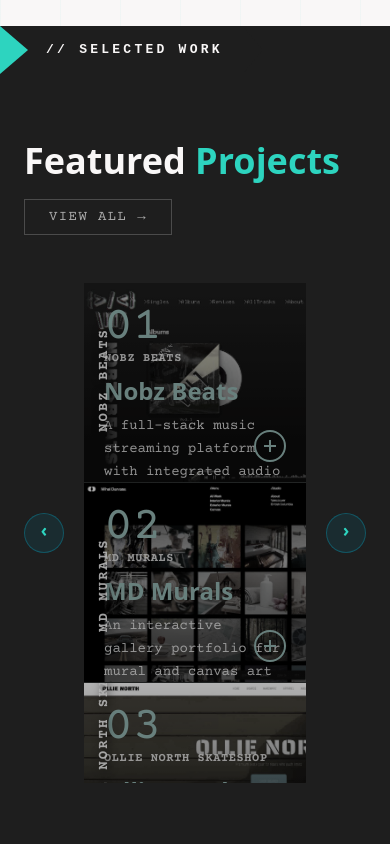
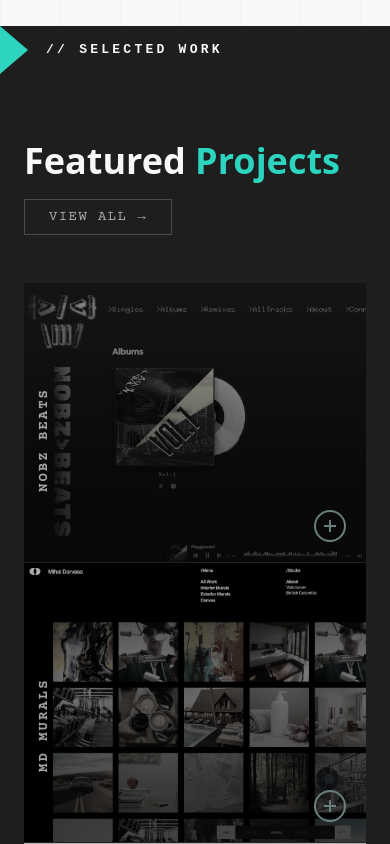
Before and after one commit to nobz226/dev-portfolio, a React (Vite) app: page / in a window 390 px wide. Shown: the part 1156-2000 px from the top of the page. Built offline with nearby package versions, Linux system fonts and the light colour scheme; a web font is replaced by a local one.

Commit message:
Fixed Accordion on Mobile

```diff
--- a/src/components/ProjectsAccordion.css
+++ b/src/components/ProjectsAccordion.css
@@ -102,7 +102,7 @@
 @media (max-width: 768px) {
   .accordion-slide {
     flex: 1;
-    min-height: 200px;
+    min-height: 280px;
     border-right: none;
     border-bottom: 1px solid rgba(45, 212, 191, 0.1);
     border-radius: 0;
@@ -110,7 +110,7 @@
 
   .accordion-slide.active {
     flex: 1;
-    min-height: 500px;
+    min-height: 600px;
   }
 
   .accordion-slide-title {
@@ -128,6 +128,10 @@
     white-space: nowrap;
     z-index: 3;
     text-shadow: 0 2px 8px rgba(0, 0, 0, 0.7);
+  }
+
+  .accordion-slide:nth-child(3) .accordion-slide-title {
+    top: 85%;
   }
 
   .slide-content {
--- a/src/components/ProjectsAccordion.jsx
+++ b/src/components/ProjectsAccordion.jsx
@@ -42,10 +42,10 @@ export default function ProjectsAccordion({ projects }) {
   }, [activeIndex])
 
   return (
-    <div className="flex items-center gap-5 w-full">
+    <div className="flex items-center md:gap-5 gap-0 w-full">
       {/* Previous button */}
       <button
-        className="w-10 h-10 md:w-[50px] md:h-[50px] bg-cyan-500/10 border border-cyan-500/30 rounded-full text-[#2dd4bf] cursor-pointer transition-all duration-300 hover:bg-cyan-500/20 hover:border-cyan-500/60 backdrop-blur-[10px] flex-shrink-0 flex items-center justify-center font-mono font-semibold text-xl md:text-2xl"
+        className="hidden md:flex w-10 h-10 md:w-[50px] md:h-[50px] bg-cyan-500/10 border border-cyan-500/30 rounded-full text-[#2dd4bf] cursor-pointer transition-all duration-300 hover:bg-cyan-500/20 hover:border-cyan-500/60 backdrop-blur-[10px] flex-shrink-0 items-center justify-center font-mono font-semibold text-xl md:text-2xl"
         onClick={handlePrevious}
         aria-label="Previous project"
       >
@@ -53,7 +53,7 @@ export default function ProjectsAccordion({ projects }) {
       </button>
 
       {/* Accordion Container */}
-      <div className="flex-1 relative overflow-hidden min-h-[500px] md:min-h-[500px]">
+      <div className="flex-1 relative md:overflow-hidden overflow-visible md:min-h-[500px]">
         <div className="flex md:flex-row flex-col h-[500px] md:h-[500px] md:items-stretch relative gap-0">
           {projects.map((project, index) => {
             const isActive = activeIndex === index
@@ -84,24 +84,24 @@ export default function ProjectsAccordion({ projects }) {
                 {/* Content area */}
                 <div className="slide-content">
                   {/* Slide number */}
-                  <div className={`text-5xl md:text-[64px] font-light text-[#2dd4bf] leading-none font-mono z-[3] mb-0 md:mb-0 ${isActive ? '' : 'md:absolute md:bottom-[30px] md:left-[30px]'}`}>
+                  <div className={`text-5xl md:text-[64px] font-light text-[#2dd4bf] leading-none font-mono z-[3] mb-0 md:mb-0 ${isActive ? '' : 'md:absolute md:bottom-[30px] md:left-[30px] hidden md:block'}`}>
                     {project.number}
                   </div>
 
                   {/* Project info */}
-                  <div className={`mb-5 transition-all duration-600 z-[3] relative ${isActive ? 'opacity-100 translate-y-0' : 'md:opacity-0 md:translate-y-[30px]'}`} style={{ transitionDelay: isActive ? '300ms' : '0ms' }}>
+                  <div className={`mb-5 transition-all duration-600 z-[3] relative ${isActive ? 'opacity-100 translate-y-0' : 'opacity-0 translate-y-[30px] md:opacity-0 md:translate-y-[30px]'}`} style={{ transitionDelay: isActive ? '300ms' : '0ms' }}>
                     <div className="text-xs md:text-sm font-semibold text-white/80 mb-2 font-mono uppercase tracking-wider">{project.title}</div>
                     <h3 className="text-2xl md:text-[28px] font-bold mb-2 text-[#2dd4bf] font-sans">{project.title}</h3>
                     <p className="text-sm md:text-base text-white/80 font-mono leading-relaxed">{project.description}</p>
                   </div>
 
                   {/* Tech badges */}
-                  <div className={`flex flex-wrap gap-2 transition-all duration-600 z-[3] relative ${isActive ? 'opacity-100 translate-y-0' : 'md:opacity-0 md:translate-y-[30px]'}`} style={{ transitionDelay: isActive ? '500ms' : '0ms' }}>
+                  <div className={`flex flex-wrap gap-2 transition-all duration-600 z-[3] relative ${isActive ? 'opacity-100 translate-y-0' : 'opacity-0 translate-y-[30px] md:opacity-0 md:translate-y-[30px]'}`} style={{ transitionDelay: isActive ? '500ms' : '0ms' }}>
                     {project.tech.map((t, i) => (
                       <Badge
                         key={`${project.slug}-${t}`}
                         variant="outline"
-                        className={`text-xs font-medium border-cyan-500/50 text-[#2dd4bf] bg-cyan-500/10 transition-all duration-300 ${isActive ? 'opacity-100 scale-100' : 'md:opacity-0 md:scale-75'}`}
+                        className={`text-xs font-medium border-cyan-500/50 text-[#2dd4bf] bg-cyan-500/10 transition-all duration-300 ${isActive ? 'opacity-100 scale-100' : 'opacity-0 scale-75 md:opacity-0 md:scale-75'}`}
                         style={{ transitionDelay: isActive ? `${550 + i * 50}ms` : '0ms' }}
                       >
                         {t}
@@ -110,7 +110,7 @@ export default function ProjectsAccordion({ projects }) {
                   </div>
 
                   {/* Project links */}
-                  <div className={`flex gap-4 mt-5 transition-all duration-600 z-[3] relative ${isActive ? 'opacity-100 translate-y-0' : 'md:opacity-0 md:translate-y-[30px]'}`} style={{ transitionDelay: isActive ? '750ms' : '0ms' }}>
+                  <div className={`flex gap-4 mt-5 transition-all duration-600 z-[3] relative ${isActive ? 'opacity-100 translate-y-0' : 'opacity-0 translate-y-[30px] md:opacity-0 md:translate-y-[30px]'}`} style={{ transitionDelay: isActive ? '750ms' : '0ms' }}>
                     {project.liveUrl && (
                       <a
                         href={project.liveUrl}
@@ -150,7 +150,7 @@ export default function ProjectsAccordion({ projects }) {
 
       {/* Next button */}
       <button
-        className="w-10 h-10 md:w-[50px] md:h-[50px] bg-cyan-500/10 border border-cyan-500/30 rounded-full text-[#2dd4bf] cursor-pointer transition-all duration-300 hover:bg-cyan-500/20 hover:border-cyan-500/60 backdrop-blur-[10px] flex-shrink-0 flex items-center justify-center font-mono font-semibold text-xl md:text-2xl"
+        className="hidden md:flex w-10 h-10 md:w-[50px] md:h-[50px] bg-cyan-500/10 border border-cyan-500/30 rounded-full text-[#2dd4bf] cursor-pointer transition-all duration-300 hover:bg-cyan-500/20 hover:border-cyan-500/60 backdrop-blur-[10px] flex-shrink-0 items-center justify-center font-mono font-semibold text-xl md:text-2xl"
         onClick={handleNext}
         aria-label="Next project"
       >
--- a/src/pages/Home/components/FeaturedProjects.jsx
+++ b/src/pages/Home/components/FeaturedProjects.jsx
@@ -42,6 +42,7 @@ const featured = [
 export default function FeaturedProjects() {
   return (
     <SectionWrapper id="featured" label="// selected work">
+      <div className="pb-[600px] md:pb-0">
         <div className="flex flex-col md:flex-row md:items-end justify-between mb-12 gap-4">
           <h2 className="font-sans font-bold text-4xl md:text-5xl text-[#f9f7f7] leading-tight">
             Featured <span className="text-[#2dd4bf]">Projects</span>
@@ -56,6 +57,7 @@ export default function FeaturedProjects() {
         </div>
 
         <ProjectsAccordion projects={featured} />
+      </div>
     </SectionWrapper>
   )
 }
```
Lines whose indentation alone changed are shown as unchanged.
